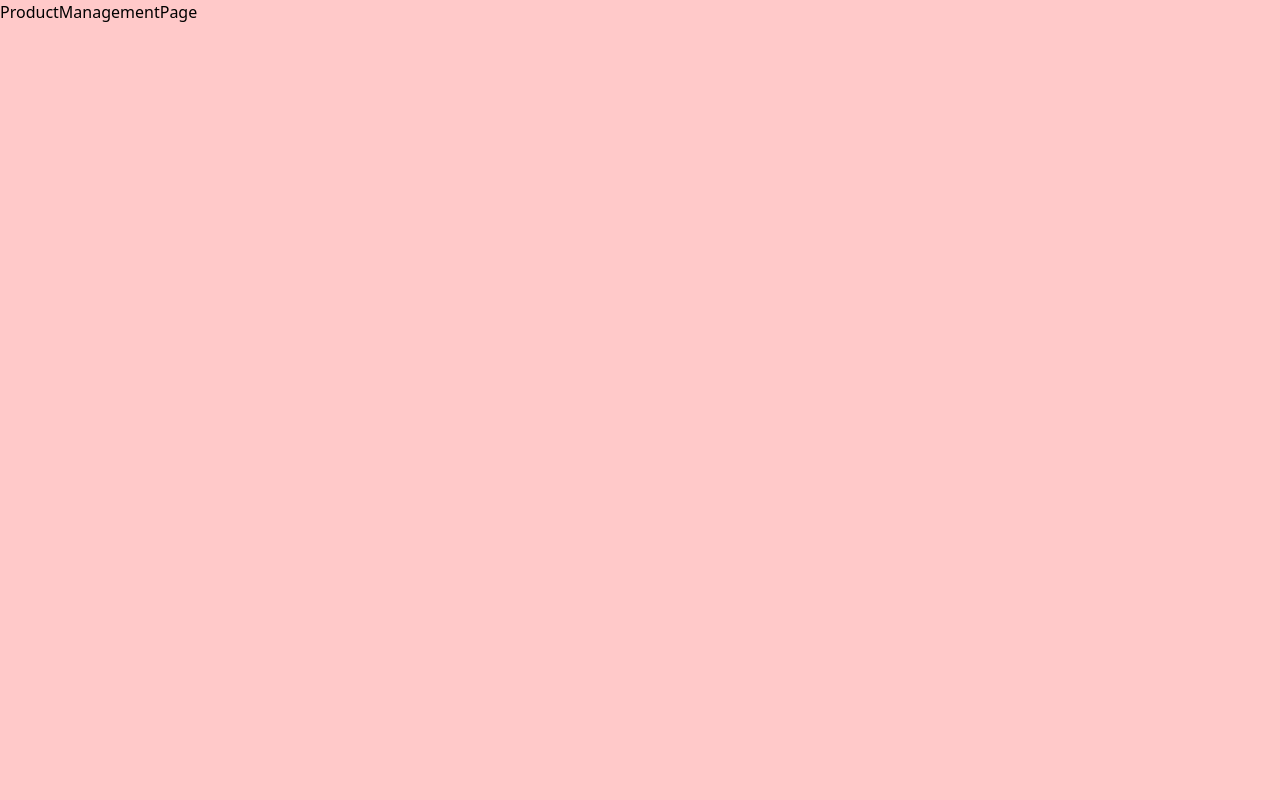
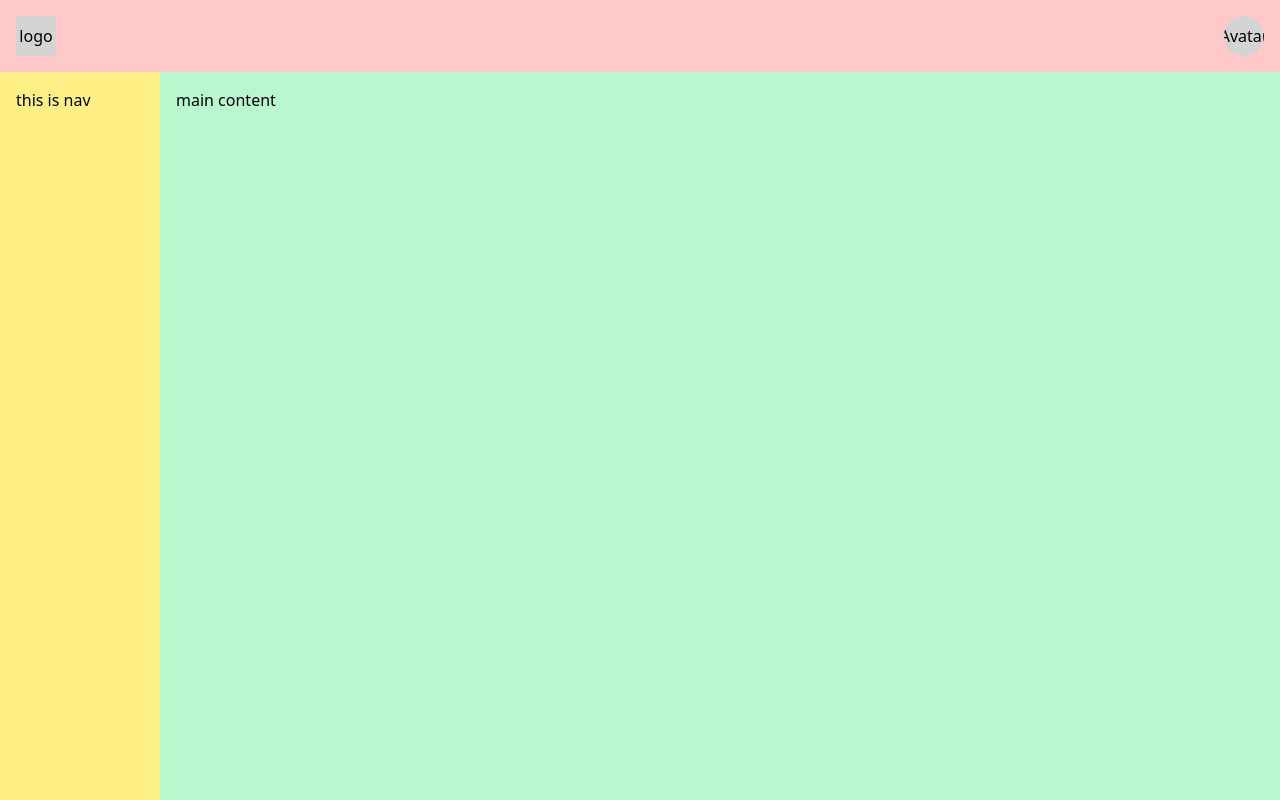
Before and after one commit to NickDDDDDD/ecommerce-dashboard, a React (Vite) app: page / in a window 1280 px wide. Built offline with nearby package versions, Linux system fonts and the light colour scheme.

Commit message:
product management page basic layout
.

```diff
--- /dev/null
+++ b/src/components/Avatar.tsx
@@ -0,0 +1,9 @@
+const Avatar = () => {
+  return (
+    <div className="grid size-10 place-content-center overflow-hidden rounded-full bg-neutral-300">
+      Avatar
+    </div>
+  );
+};
+
+export default Avatar;
--- /dev/null
+++ b/src/components/Logo.tsx
@@ -0,0 +1,7 @@
+const Logo = () => {
+  return (
+    <div className="grid size-10 place-content-center bg-neutral-300">logo</div>
+  );
+};
+
+export default Logo;
--- a/src/pages/ProductManagementPage.tsx
+++ b/src/pages/ProductManagementPage.tsx
@@ -1,6 +1,16 @@
+import Avatar from "../components/Avatar";
+import Logo from "../components/logo";
+
 const ProductManagementPage = () => {
   return (
-    <div className="grid h-full w-full bg-red-200">ProductManagementPage</div>
+    <main className="grid h-full w-full grid-cols-24 grid-rows-[auto_1fr]">
+      <header className="col-span-24 flex items-center justify-between bg-red-200 px-4 py-4">
+        <Logo />
+        <Avatar />
+      </header>
+      <nav className="col-span-3 bg-yellow-200 p-4">this is nav</nav>
+      <section className="col-span-21 bg-green-200 p-4">main content</section>
+    </main>
   );
 };
 
```
